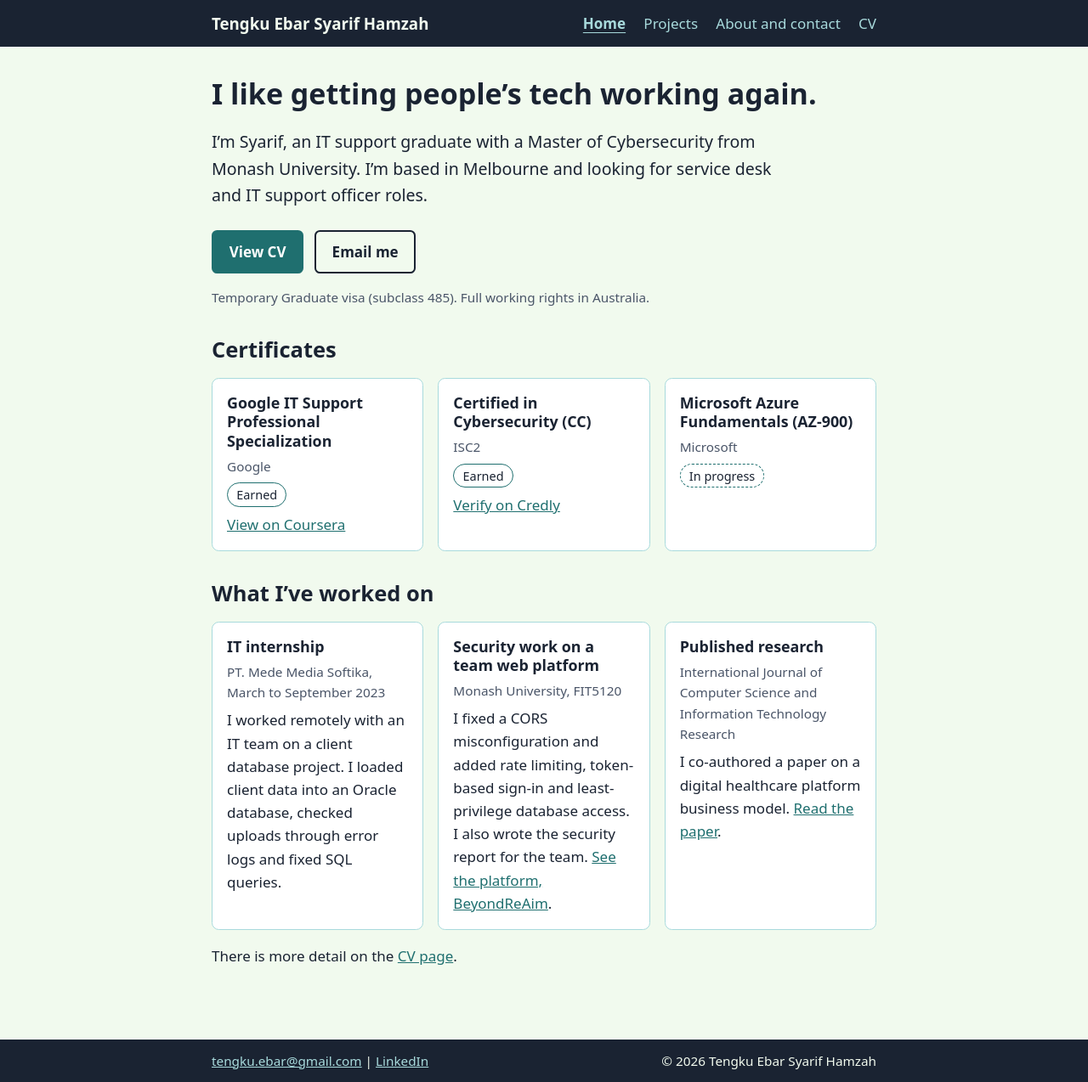
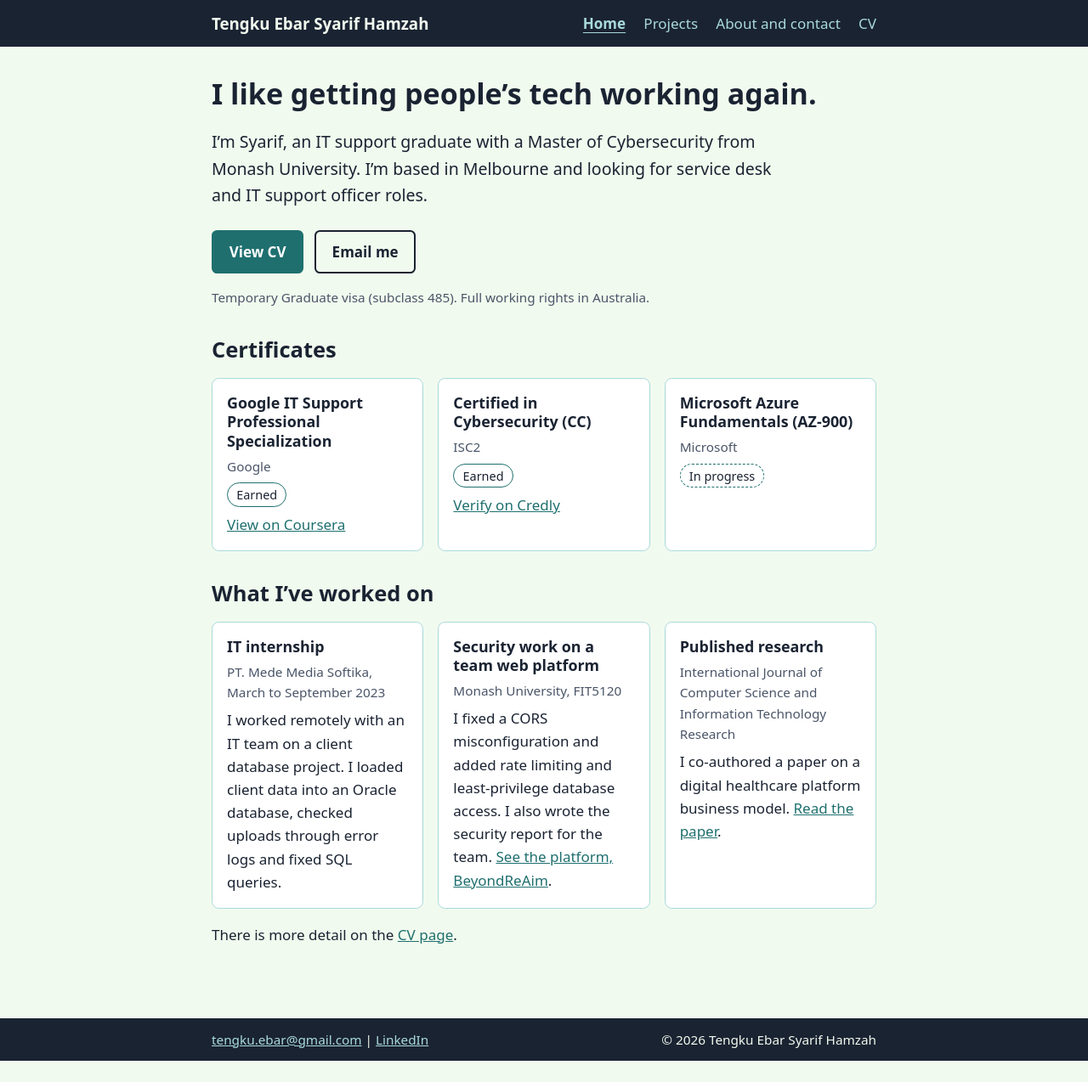
Before and after one commit to tengkuebar/tengkuebar.github.io, a Jekyll site: the page built from index.md, in a window 1280 px wide. Shown: the whole page at 85% size. Built offline with Jekyll 4.4.1, drawn with Linux system fonts in a browser that asks for light colours; after the commit the page ends 1249 px from its top, so only the background shows below that.

Commit message:
Drop token-based sign-in from BeyondReAim descriptions
Co-Authored-By: Claude Sonnet 5.5 <noreply@anthropic.com>
Claude-Session: https://claude.ai/code/session_012qQ4NvEJuhGiySRJUJEMS9

```diff
--- a/index.md
+++ b/index.md
@@ -37,7 +37,7 @@ title: Home
     <li class="card">
       <h3>Security work on a team web platform</h3>
       <p class="muted">Monash University, FIT5120</p>
-      <p>I fixed a CORS misconfiguration and added rate limiting, token-based sign-in and least-privilege database access. I also wrote the security report for the team. <a href="https://www.beyondai-saltjs.me/">See the platform, BeyondReAim</a>.</p>
+      <p>I fixed a CORS misconfiguration and added rate limiting and least-privilege database access. I also wrote the security report for the team. <a href="https://www.beyondai-saltjs.me/">See the platform, BeyondReAim</a>.</p>
     </li>
     <li class="card">
       <h3>Published research</h3>
```
Also changed, not shown: cv.md (+1 -1 lines), projects/index.md (+1 -1 lines), 1 other file.
